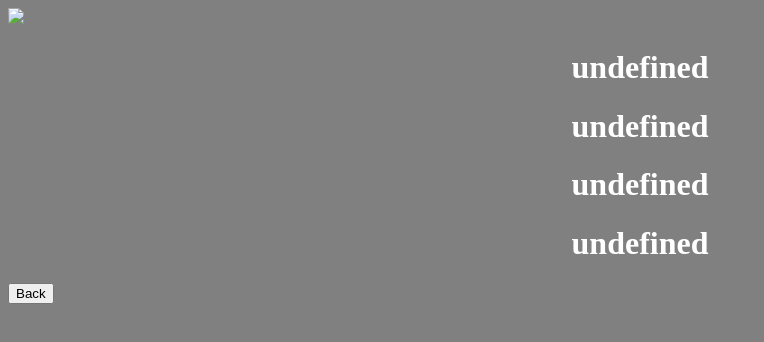
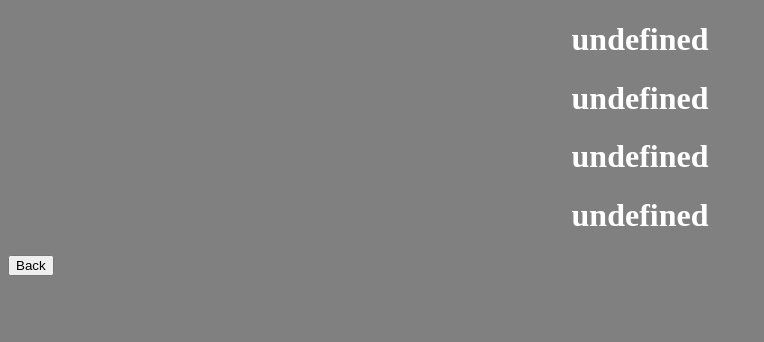
Before and after one commit to DerevidoInc77/Web-Design, a plain HTML site: page results.html in a window 1280 px wide. Shown: the whole page, without its empty margins (0-764 px from the left). Drawn offline with Linux system fonts and the light colour scheme.

Commit message:
Update results.html

```diff
--- a/results.html
+++ b/results.html
@@ -5,8 +5,6 @@
 <link rel="stylesheet" href="results.css">
 </head>
 <body>
-<a href ="http://www.dife.info" target = "_blank">
-<img src="logo.png"> </a>
 <script>
 document.write("<h1>"+localStorage.name+ "</h1>");
 document.write("<h1>"+localStorage.email+ "</h1>");
```
